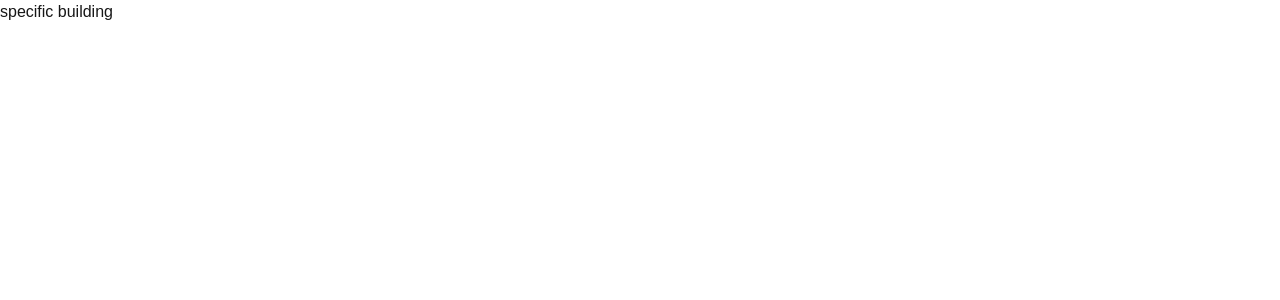
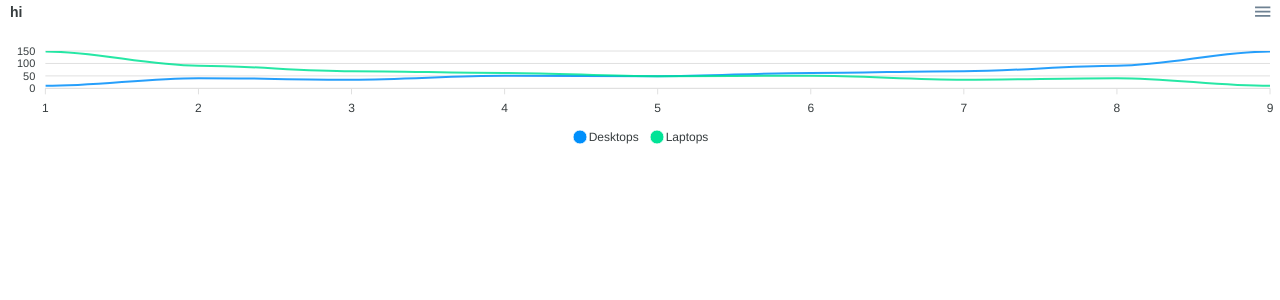
Before and after one commit to nl32/hackUTD2024, a Next.js app: page /building in a window 1280 px wide. Shown: the top 300 px of the page. Built offline with nearby package versions, Linux system fonts and the light colour scheme.

Commit message:
there is a graph

```diff
--- a/package.json
+++ b/package.json
@@ -12,9 +12,11 @@
     "lint:check": "next lint"
   },
   "dependencies": {
+    "apexcharts": "^3.54.1",
     "next": "15.0.3",
-    "react": "19.0.0-rc-66855b96-20241106",
-    "react-dom": "19.0.0-rc-66855b96-20241106"
+    "react": "^18.3.1",
+    "react-apexcharts": "^1.5.0",
+    "react-dom": "^18.3.1"
   },
   "devDependencies": {
     "@types/node": "^20",
--- a/src/app/building/page.tsx
+++ b/src/app/building/page.tsx
@@ -1,3 +1,21 @@
+import BarGraph from 'src/components/barGraph';
+
 export default function Building() {
-  return <div>specific building</div>;
+  return (
+    <div>
+      <BarGraph
+        title="hi"
+        series={[
+          {
+            name: 'Desktops',
+            data: [10, 41, 35, 51, 49, 62, 69, 91, 148],
+          },
+          {
+            name: 'Laptops',
+            data: [148, 91, 69, 62, 49, 51, 35, 41, 10],
+          },
+        ]}
+      />
+    </div>
+  );
 }
--- /dev/null
+++ b/src/components/barGraph.tsx
@@ -0,0 +1,92 @@
+'use client';
+
+import dynamic from 'next/dynamic';
+import React from 'react';
+
+const Chart = dynamic(() => import('react-apexcharts'), { ssr: false });
+
+type GraphProps = {
+  yaxisFormatter?: (val: number) => string;
+  tooltipFormatter?: (
+    val: number,
+    extra: { series: number[]; seriesIndex: number; dataPointIndex: number },
+  ) => string;
+  series: {
+    name: string;
+    data: number[];
+  }[];
+  title: string;
+  labels?: string[];
+};
+
+export default function LineGraph(props: GraphProps) {
+  return (
+    <div className="h-full">
+      <Chart
+        options={{
+          chart: {
+            id: 'line-chart',
+            zoom: {
+              enabled: false,
+            },
+            background: 'transparent',
+          },
+          dataLabels: {
+            enabled: false,
+          },
+          legend: {
+            show: props.series.length !== 1,
+          },
+          yaxis: {
+            labels: {
+              formatter: props.yaxisFormatter,
+            },
+          },
+          /*colors:
+      props.series.length === 1
+        ? rainbowColors
+        : searchQueryColors.filter(
+            (searchQuery, i) => props.includedColors?.[i] ?? 1,
+          ),*/
+          stroke: {
+            width: 2,
+            curve: 'smooth',
+          },
+          title: {
+            text: props.title,
+            align: 'left',
+            style: {
+              fontFamily: 'inherit',
+            },
+          },
+          /*noData: {
+      text: noDataText,
+      align: 'center',
+      verticalAlign: 'middle',
+      offsetX: 0,
+      offsetY: 0,
+      style: {
+        fontSize: '14px',
+        fontFamily: 'inherit',
+      },
+    },*/
+          tooltip: {
+            y: {
+              formatter: props.tooltipFormatter ?? props.yaxisFormatter,
+            },
+          },
+          states: {
+            active: {
+              filter: {
+                type: 'none',
+              },
+            },
+          },
+        }}
+        series={props.series}
+        type="line"
+        height={'100%'}
+      />
+    </div>
+  );
+}
```
Also changed, not shown: 1 other file (tests, documents, lock files or other folders).
